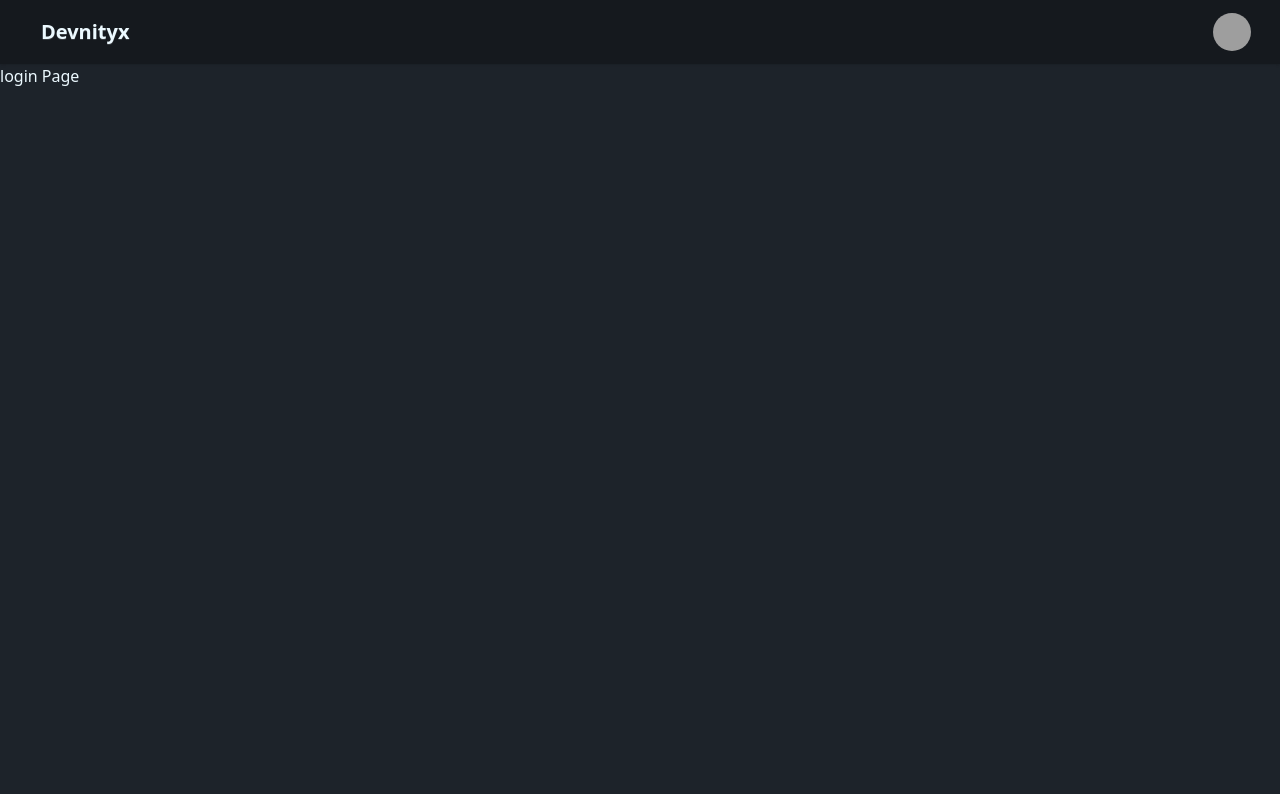
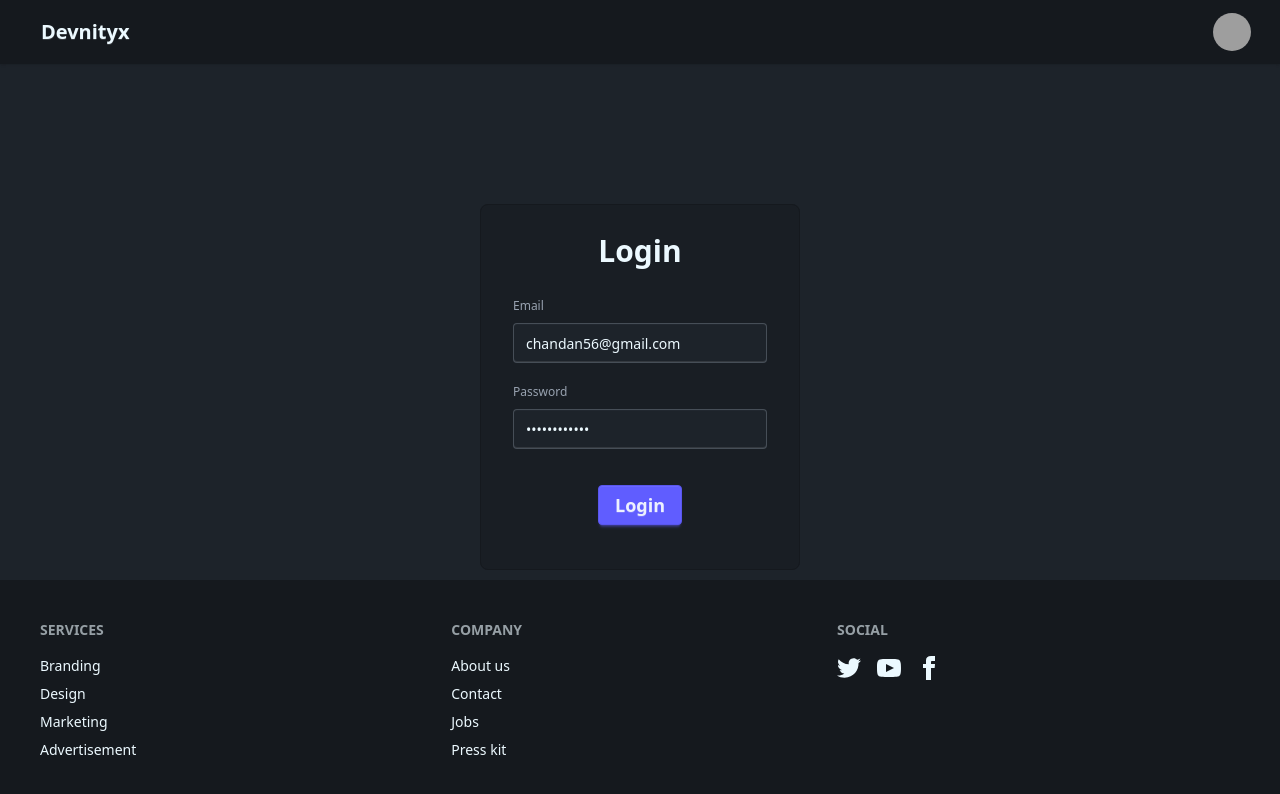
Before and after one commit to chandan-yadav0011/devnityx-web, a React (Vite) app: page /login in a window 1280 px wide. Shown: the top 794 px of the page. Built offline with nearby package versions, Linux system fonts and the light colour scheme; grey boxes are pictures that could not be loaded.

Commit message:
added axios and connected with login api running in backend

```diff
--- a/package.json
+++ b/package.json
@@ -11,6 +11,7 @@
   },
   "dependencies": {
     "@tailwindcss/vite": "^4.1.11",
+    "axios": "^1.11.0",
     "react": "^19.1.0",
     "react-dom": "^19.1.0",
     "react-router-dom": "^7.7.1",
--- a/src/App.jsx
+++ b/src/App.jsx
@@ -1,6 +1,7 @@
 import { BrowserRouter, Route, Routes } from "react-router-dom"
 import Navbar from "./components/Navbar"
-import Body from "./Body"
+import Body from "./components/Body"
+import Login from "./components/Login"
 
 
 function App() {
@@ -12,7 +13,7 @@
           <Routes>
 
               <Route path="/" element ={<Body/>}>
-                  <Route path="/login" element={<div>login Page</div>}/>
+                  <Route path="/login" element={<Login/>}/>
                   <Route path="/test" element= {<div>Test Page</div>}/>
               </Route>
 
--- a/src/Body.jsx
+++ b/src/components/Body.jsx
@@ -1,12 +1,14 @@
 import React from 'react'
-import Navbar from './components/Navbar'
+import Navbar from './Navbar'
 import { Outlet } from 'react-router-dom'
+import Footer from './Footer'
 
 const Body = () => {
   return (
     <div>
         <Navbar/>
         <Outlet/>
+        <Footer/>
     </div>
   )
 }
--- /dev/null
+++ b/src/components/Footer.jsx
@@ -0,0 +1,62 @@
+import React from 'react'
+
+const Footer = () => {
+  return (
+   <footer className="footer sm:footer-horizontal bg-base-300 text-base-content p-10 fixed bottom-0">
+  <nav>
+    <h6 className="footer-title">Services</h6>
+    <a className="link link-hover">Branding</a>
+    <a className="link link-hover">Design</a>
+    <a className="link link-hover">Marketing</a>
+    <a className="link link-hover">Advertisement</a>
+  </nav>
+  <nav>
+    <h6 className="footer-title">Company</h6>
+    <a className="link link-hover">About us</a>
+    <a className="link link-hover">Contact</a>
+    <a className="link link-hover">Jobs</a>
+    <a className="link link-hover">Press kit</a>
+  </nav>
+  <nav>
+    <h6 className="footer-title">Social</h6>
+    <div className="grid grid-flow-col gap-4">
+      <a>
+        <svg
+          xmlns="http://www.w3.org/2000/svg"
+          width="24"
+          height="24"
+          viewBox="0 0 24 24"
+          className="fill-current">
+          <path
+            d="M24 4.557c-.883.392-1.832.656-2.828.775 1.017-.609 1.798-1.574 2.165-2.724-.951.564-2.005.974-3.127 1.195-.897-.957-2.178-1.555-3.594-1.555-3.179 0-5.515 2.966-4.797 6.045-4.091-.205-7.719-2.165-10.148-5.144-1.29 2.213-.669 5.108 1.523 6.574-.806-.026-1.566-.247-2.229-.616-.054 2.281 1.581 4.415 3.949 4.89-.693.188-1.452.232-2.224.084.626 1.956 2.444 3.379 4.6 3.419-2.07 1.623-4.678 2.348-7.29 2.04 2.179 1.397 4.768 2.212 7.548 2.212 9.142 0 14.307-7.721 13.995-14.646.962-.695 1.797-1.562 2.457-2.549z"></path>
+        </svg>
+      </a>
+      <a>
+        <svg
+          xmlns="http://www.w3.org/2000/svg"
+          width="24"
+          height="24"
+          viewBox="0 0 24 24"
+          className="fill-current">
+          <path
+            d="M19.615 3.184c-3.604-.246-11.631-.245-15.23 0-3.897.266-4.356 2.62-4.385 8.816.029 6.185.484 8.549 4.385 8.816 3.6.245 11.626.246 15.23 0 3.897-.266 4.356-2.62 4.385-8.816-.029-6.185-.484-8.549-4.385-8.816zm-10.615 12.816v-8l8 3.993-8 4.007z"></path>
+        </svg>
+      </a>
+      <a>
+        <svg
+          xmlns="http://www.w3.org/2000/svg"
+          width="24"
+          height="24"
+          viewBox="0 0 24 24"
+          className="fill-current">
+          <path
+            d="M9 8h-3v4h3v12h5v-12h3.642l.358-4h-4v-1.667c0-.955.192-1.333 1.115-1.333h2.885v-5h-3.808c-3.596 0-5.192 1.583-5.192 4.615v3.385z"></path>
+        </svg>
+      </a>
+    </div>
+  </nav>
+</footer>
+  )
+}
+
+export default Footer
--- /dev/null
+++ b/src/components/Login.jsx
@@ -0,0 +1,57 @@
+import axios from 'axios';
+import React, { useState } from 'react'
+
+
+const Login = () => {
+
+  const [email,setEmail] = useState("chandan56@gmail.com");
+  const [password,setPassword] = useState("chandan$311A");
+  const [res, setRes] = useState("");
+
+  const getResponse = async()=>{
+      const response = await axios.post("http://localhost:8000/login",{
+          email,
+          password
+      },
+    {
+      withCredentials:true
+    });
+      const {data} = response;
+      setRes(data);
+
+      // const data = response.json();
+      // setRes(data);
+  }
+
+
+
+
+
+  return (
+    <div className='flex justify-center mt-35'>
+        <fieldset className="fieldset bg-base-200 border-base-300 rounded-box w-xs border " >
+        <div className='p-4'>
+          <legend className="fieldset-legend flex justify-center text-3xl ">Login</legend>
+            <div className= "p-4">
+            <label className="label my-2 " >Email</label>
+            <input type="email" className="input" placeholder="Email"  value={email} onChange={(e)=>setEmail(e.target.value)} />
+
+            <label className="label my-2 mt-5">Password</label>
+            <input type="password" className="input" placeholder="Password" value={password} onChange={(e)=>setPassword(e.target.value)}/>
+            </div>
+
+          <div className='flex justify-center mb-4 '>
+          <button className="btn btn-primary my-2 mt-5 text-lg" onClick={getResponse} >Login</button>
+
+          </div>
+              <div>
+                {res  }
+              </div>
+
+        </div>
+        </fieldset>
+</div>
+  )
+}
+
+export default Login
```
Also changed, not shown: 1 other file (tests, documents, lock files or other folders).
